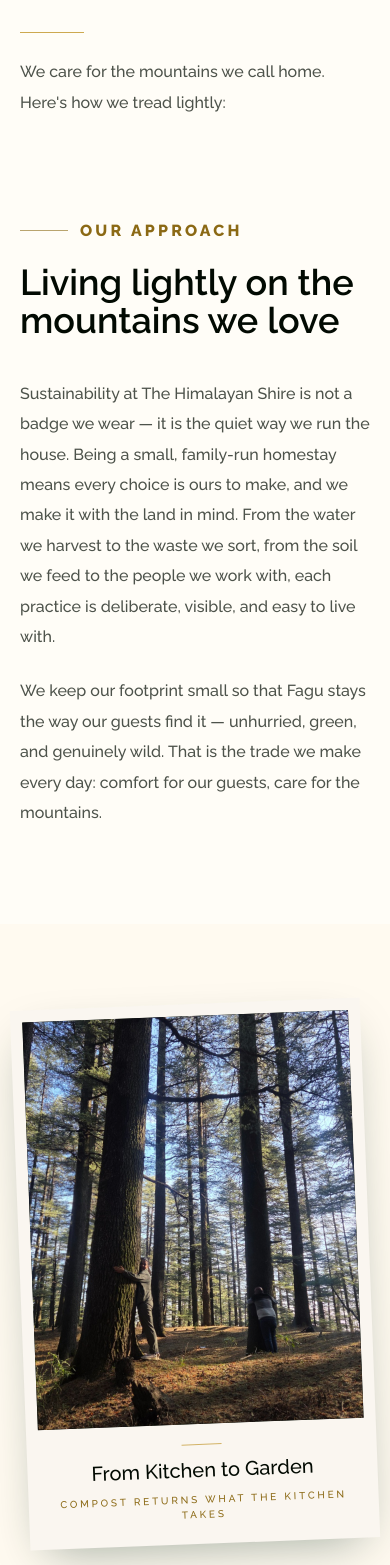
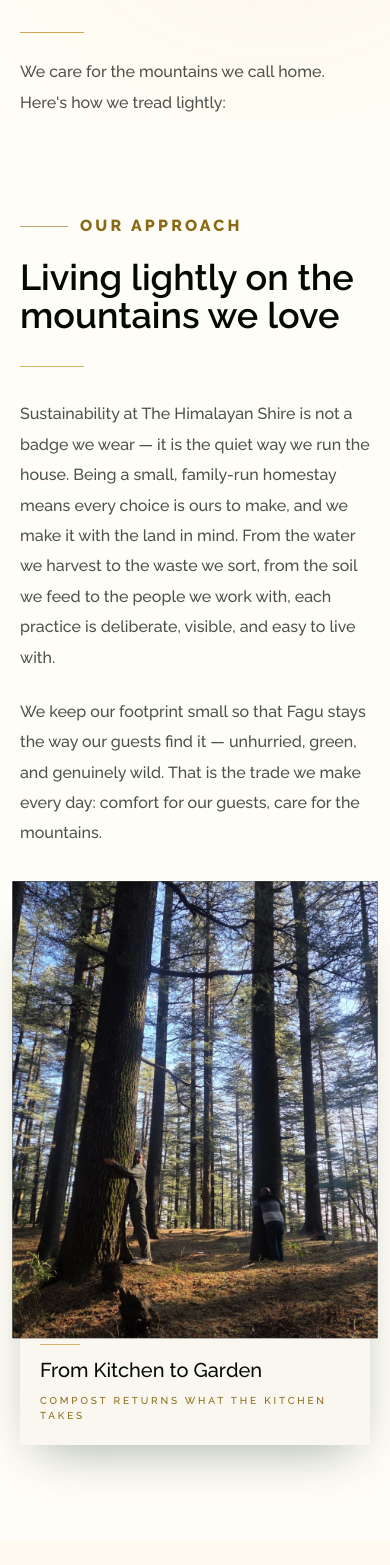
Before and after one commit to theone14122000/shire, a Next.js app: page /sustainability in a window 390 px wide. Shown: the part 432-1997 px from the top of the page. Built offline with nearby package versions, Linux system fonts and the light colour scheme; no server answers; the database is empty.

Commit message:
Make sustainability page dynamic: parallax imagery, asymmetric editorial layout, layered visual story, interactive initiatives

```diff
--- a/app/components/sustainability/SustainabilityContent.tsx
+++ b/app/components/sustainability/SustainabilityContent.tsx
@@ -1,17 +1,30 @@
 "use client";
 
-import { motion, type Variants } from "framer-motion";
+import {
+  MotionConfig,
+  motion,
+  useMotionValue,
+  useReducedMotion,
+  useScroll,
+  useTransform,
+  type Variants,
+} from "framer-motion";
 import Image from "next/image";
 import Link from "next/link";
+import { useRef } from "react";
 import { ArrowUpRight, Sprout } from "lucide-react";
 import type {
+  SustainabilityApproach,
+  SustainabilityClosing,
   SustainabilityContent,
   SustainabilityFeaturedImage,
+  SustainabilityHero,
+  SustainabilityPillar,
 } from "@/lib/sustainability-content";
 
 const fadeUp: Variants = {
   hidden: { opacity: 0, y: 24 },
-  show: { opacity: 1, y: 0, transition: { duration: 0.68, ease: [0.22, 1, 0.36, 1] } },
+  show: { opacity: 1, y: 0, transition: { duration: 0.7, ease: [0.22, 1, 0.36, 1] } },
 };
 
 const stagger: Variants = {
@@ -19,91 +32,201 @@ const stagger: Variants = {
   show: { transition: { staggerChildren: 0.1, delayChildren: 0.08 } },
 };
 
-const ROTATIONS = [-2.2, 2.4];
+/* ------------------------------------------------------------------ */
+/*  Scroll-driven helpers (same pattern as home sections)              */
+/* ------------------------------------------------------------------ */
+
+function useParallax<T extends HTMLElement>(range: [string, string]) {
+  const ref = useRef<T>(null);
+  const { scrollYProgress } = useScroll({ target: ref, offset: ["start end", "end start"] });
+  const value = useTransform(scrollYProgress, [0, 1], range);
+  const prefersReduced = useReducedMotion();
+  return { ref, y: prefersReduced ? useMotionValue(0) : value };
+}
 
 export function SustainabilityContent({ content }: { content: SustainabilityContent }) {
-  const paragraphs = content.approach.body.split("\n\n").filter(Boolean);
+  return (
+    <MotionConfig reducedMotion="user">
+      <HeroSection hero={content.hero} />
+      <ApproachSection approach={content.approach} image={content.featured[0]} />
+      <VisualStorySection image={content.featured[1]} />
+      <InitiativesSection initiatives={content.initiatives} />
+      <ClosingSection closing={content.closing} />
+    </MotionConfig>
+  );
+}
+
+/* ── 01 · Hero ── */
+
+function HeroSection({ hero }: { hero: SustainabilityHero }) {
+  const { ref, y } = useParallax(["-6%", "8%"]);
 
   return (
-    <>
-      {/* ── Hero ── */}
-      <section className="px-5 pt-24 sm:px-8 sm:pt-32 lg:px-14 lg:pt-40">
+    <section ref={ref} className="relative overflow-hidden px-5 pt-24 sm:px-8 sm:pt-32 lg:px-14 lg:pt-40">
+      <motion.div
+        aria-hidden
+        style={{ y }}
+        className="pointer-events-none absolute -right-32 -top-32 h-[30rem] w-[30rem] rounded-full bg-gold-500/[0.07] blur-[120px]"
+      />
       <motion.div
         variants={stagger}
         initial="hidden"
         animate="show"
-          className="mx-auto grid max-w-[1400px] gap-10 lg:grid-cols-[1.1fr_0.9fr] lg:items-end lg:gap-20"
+        className="relative mx-auto grid max-w-[1400px] gap-10 lg:grid-cols-[1.1fr_0.9fr] lg:items-end lg:gap-20"
       >
         <div>
           <motion.span variants={fadeUp} className="luxe-kicker text-gold-700">
-              {content.hero.kicker}
+            {hero.kicker}
           </motion.span>
           <motion.h1
             variants={fadeUp}
             className="mt-6 max-w-4xl font-display text-5xl font-semibold leading-[1.02] text-emerald-950 sm:text-6xl lg:text-7xl"
           >
-              {content.hero.heading}
+            {hero.heading}
           </motion.h1>
         </div>
         <motion.div variants={fadeUp}>
           <span className="block h-px w-16 bg-gold-600/70" />
           <p className="mt-6 max-w-xl text-base leading-[1.9] text-emerald-950/70 sm:text-lg">
-              {content.hero.intro}
+            {hero.intro}
           </p>
         </motion.div>
       </motion.div>
     </section>
+  );
+}
 
-      {/* ── Our Sustainability Approach ── */}
+/* ── 02 · Philosophy — asymmetric: content left, image bleeding right ── */
+
+function ApproachSection({
+  approach,
+  image,
+}: {
+  approach: SustainabilityApproach;
+  image: SustainabilityFeaturedImage;
+}) {
+  const { ref, y } = useParallax(["6%", "-6%"]);
+  const paragraphs = approach.body.split("\n\n").filter(Boolean);
+
+  return (
     <section className="px-5 py-24 sm:px-8 sm:py-32 lg:px-14 lg:py-40">
+      <div className="mx-auto grid max-w-[1400px] gap-14 lg:grid-cols-12 lg:gap-20">
         <motion.div
           variants={stagger}
           initial="hidden"
           whileInView="show"
-          viewport={{ once: true, amount: 0.18 }}
-          className="mx-auto grid max-w-[1400px] gap-10 lg:grid-cols-[0.7fr_1.3fr] lg:gap-20"
+          viewport={{ once: true, amount: 0.2 }}
+          className="flex flex-col justify-center lg:col-span-5"
         >
-          <motion.div variants={fadeUp}>
-            <span className="luxe-kicker text-gold-700">{content.approach.kicker}</span>
-            <h2 className="mt-5 max-w-md font-display text-4xl font-semibold leading-[1.06] text-emerald-950 sm:text-5xl">
-              {content.approach.heading}
-            </h2>
-          </motion.div>
-          <motion.div variants={fadeUp} className="max-w-[68ch] space-y-6">
+          <motion.span variants={fadeUp} className="luxe-kicker text-gold-700">
+            {approach.kicker}
+          </motion.span>
+          <motion.h2
+            variants={fadeUp}
+            className="mt-5 max-w-md font-display text-4xl font-semibold leading-[1.06] text-emerald-950 sm:text-5xl"
+          >
+            {approach.heading}
+          </motion.h2>
+          <motion.span variants={fadeUp} className="mt-8 block h-px w-16 bg-gold-600/60" />
+          <motion.div variants={fadeUp} className="mt-8 max-w-[62ch] space-y-6">
             {paragraphs.map((paragraph, index) => (
-              <p
-                key={index}
-                className="text-base leading-[1.9] text-emerald-950/70 sm:text-lg"
-              >
+              <p key={index} className="text-base leading-[1.9] text-emerald-950/70 sm:text-lg">
                 {paragraph}
               </p>
             ))}
           </motion.div>
         </motion.div>
+
+        <motion.div
+          ref={ref as React.RefObject<HTMLDivElement>}
+          initial={{ opacity: 0, scale: 0.97 }}
+          whileInView={{ opacity: 1, scale: 1 }}
+          viewport={{ once: true, amount: 0.25 }}
+          transition={{ duration: 1, ease: [0.22, 1, 0.36, 1] }}
+          className="relative lg:col-span-7"
+        >
+          <div className="bg-cream-50 p-3 pb-4 shadow-[0_18px_50px_-18px_rgba(6,40,25,0.4)] transition-shadow duration-500 hover:shadow-[0_32px_70px_-20px_rgba(6,40,25,0.5)] lg:-mr-10">
+            <motion.div
+              style={{ y, scale: 1.12 }}
+              className="relative aspect-[4/5] w-full overflow-hidden bg-emerald-950 sm:aspect-[4/4.6]"
+            >
+              <Image
+                src={image.src}
+                alt={image.title}
+                fill
+                priority
+                sizes="(max-width: 1024px) 100vw, 55vw"
+                className="object-cover"
+              />
+            </motion.div>
+            <div className="px-2 pb-1.5 pt-5 text-left">
+              <span className="mb-3 block h-px w-10 bg-gold-600/60" />
+              <p className="font-display text-xl font-semibold leading-snug text-emerald-950 sm:text-[1.35rem]">
+                {image.title}
+              </p>
+              <p className="mt-2 text-[10px] font-bold uppercase tracking-[0.28em] text-gold-700">
+                {image.caption}
+              </p>
+            </div>
+          </div>
+        </motion.div>
+      </div>
     </section>
+  );
+}
 
-      {/* ── Featured Sustainability Images (gallery-style cards) ── */}
-      <section className="bg-[#fffaf0] px-5 py-20 sm:px-8 sm:py-28 lg:px-14 lg:py-36">
+/* ── 03 · Visual story — full-width feature with layered content ── */
+
+function VisualStorySection({ image }: { image: SustainabilityFeaturedImage }) {
+  const { ref, y } = useParallax(["-8%", "8%"]);
+
+  return (
+    <section ref={ref} className="bg-[#fffaf0] px-5 py-20 sm:px-8 sm:py-28 lg:px-14 lg:py-36">
+      <div className="mx-auto max-w-[1400px]">
         <motion.div
-          variants={stagger}
+          initial={{ opacity: 0, scale: 0.98 }}
+          whileInView={{ opacity: 1, scale: 1 }}
+          viewport={{ once: true, amount: 0.2 }}
+          transition={{ duration: 1, ease: [0.22, 1, 0.36, 1] }}
+          className="relative bg-cream-50 p-3 pb-4 shadow-[0_18px_50px_-18px_rgba(6,40,25,0.4)] transition-shadow duration-500 hover:shadow-[0_32px_70px_-20px_rgba(6,40,25,0.5)] sm:p-4"
+        >
+          <div className="relative aspect-[16/10] w-full overflow-hidden bg-emerald-950 sm:aspect-[16/8] lg:aspect-[21/9]">
+            <motion.div style={{ y, scale: 1.12 }} className="absolute inset-0">
+              <Image
+                src={image.src}
+                alt={image.title}
+                fill
+                sizes="(max-width: 1024px) 100vw, 90vw"
+                className="object-cover"
+              />
+            </motion.div>
+          </div>
+
+          <motion.div
+            variants={fadeUp}
             initial="hidden"
             whileInView="show"
-          viewport={{ once: true, amount: 0.12 }}
-          className="mx-auto grid max-w-[1400px] gap-12 md:grid-cols-2 md:gap-10 lg:gap-16"
+            viewport={{ once: true, amount: 0.5 }}
+            className="relative z-10 mx-auto mt-6 w-full max-w-md bg-emerald-950 px-6 py-6 text-center text-cream-50 shadow-[0_18px_50px_-18px_rgba(6,40,25,0.55)] sm:-mt-14 sm:px-10 sm:py-8 lg:-mt-20"
           >
-          {content.featured.map((image, index) => (
-            <motion.div
-              key={image.src}
-              variants={fadeUp}
-              className={index === 1 ? "md:mt-16" : ""}
-            >
-              <FeaturedCard image={image} index={index} />
+            <span className="mx-auto mb-4 block h-px w-10 bg-gold-400/80" />
+            <p className="font-display text-xl font-semibold leading-snug sm:text-2xl">
+              {image.title}
+            </p>
+            <p className="mt-2.5 text-[10px] font-bold uppercase tracking-[0.28em] text-gold-300">
+              {image.caption}
+            </p>
           </motion.div>
-          ))}
         </motion.div>
+      </div>
     </section>
+  );
+}
 
-      {/* ── Sustainability Initiatives ── */}
+/* ── 04 · Initiatives — editorial numbered rows with micro-interactions ── */
+
+function InitiativesSection({ initiatives }: { initiatives: SustainabilityPillar[] }) {
+  return (
     <section className="px-5 py-24 sm:px-8 sm:py-32 lg:px-14 lg:py-40">
       <motion.div
         variants={stagger}
@@ -112,18 +235,21 @@ export function SustainabilityContent({ content }: { content: SustainabilityCont
         viewport={{ once: true, amount: 0.08 }}
         className="mx-auto max-w-[1400px]"
       >
-          {content.initiatives.map((initiative, index) => (
+        {initiatives.map((initiative, index) => (
           <motion.div
             key={`${initiative.title}-${index}`}
             variants={fadeUp}
             className="group grid gap-6 border-t border-emerald-900/15 py-10 last:border-b lg:grid-cols-[0.45fr_0.55fr] lg:gap-16"
           >
-              <h3 className="flex items-baseline gap-5">
+            <h3 className="flex items-baseline gap-5 transition-transform duration-500 group-hover:translate-x-2">
               <span className="font-display text-sm font-semibold text-gold-700 transition-colors duration-300 group-hover:text-gold-600">
                 {String(index + 1).padStart(2, "0")}
               </span>
+              <span className="relative">
                 <span className="font-display text-lg font-semibold leading-snug text-emerald-950 transition-colors duration-300 group-hover:text-emerald-800 sm:text-xl lg:text-2xl">
                   {initiative.title}
+                </span>
+                <span className="absolute -bottom-1.5 left-0 block h-px w-0 bg-gold-600/70 transition-all duration-500 group-hover:w-full" />
               </span>
             </h3>
             <p className="max-w-[72ch] text-base font-bold leading-[1.8] text-emerald-950/70 sm:text-[1.0625rem]">
@@ -133,72 +259,58 @@ export function SustainabilityContent({ content }: { content: SustainabilityCont
         ))}
       </motion.div>
     </section>
+  );
+}
 
-      {/* ── Closing Statement / CTA ── */}
-      <section className="bg-emerald-950 px-5 py-24 text-center text-cream-50 sm:px-8 sm:py-32 lg:px-14">
+/* ── 05 · Commitment / CTA ── */
+
+function ClosingSection({ closing }: { closing: SustainabilityClosing }) {
+  const { ref, y } = useParallax(["-8%", "8%"]);
+
+  return (
+    <section
+      ref={ref}
+      className="relative overflow-hidden bg-emerald-950 px-5 py-24 text-center text-cream-50 sm:px-8 sm:py-32 lg:px-14"
+    >
+      <motion.div
+        aria-hidden
+        style={{ y }}
+        className="pointer-events-none absolute -left-32 top-1/2 h-[26rem] w-[26rem] -translate-y-1/2 rounded-full bg-gold-500/[0.06] blur-[120px]"
+      />
+      <motion.div
+        aria-hidden
+        style={{ y }}
+        className="pointer-events-none absolute -right-32 top-1/2 h-[26rem] w-[26rem] -translate-y-1/2 rounded-full bg-emerald-500/[0.08] blur-[120px]"
+      />
       <motion.div
         variants={stagger}
         initial="hidden"
         whileInView="show"
         viewport={{ once: true, amount: 0.3 }}
-          className="mx-auto max-w-3xl"
+        className="relative mx-auto max-w-3xl"
       >
         <motion.span variants={fadeUp} className="luxe-kicker justify-center text-gold-300">
-            {content.closing.kicker}
+          {closing.kicker}
         </motion.span>
         <motion.h2
           variants={fadeUp}
           className="mt-7 font-display text-4xl font-semibold leading-[1.08] text-cream-50 sm:text-5xl"
         >
-            {content.closing.heading}
+          {closing.heading}
         </motion.h2>
         <motion.p
           variants={fadeUp}
           className="mx-auto mt-7 max-w-xl text-base leading-[1.85] text-cream-100/70 sm:text-lg"
         >
-            {content.closing.body}
+          {closing.body}
         </motion.p>
         <motion.div variants={fadeUp}>
           <Link href="/contact" className="luxe-button mt-10">
-              {content.closing.ctaLabel}
+            {closing.ctaLabel}
             <ArrowUpRight size={15} strokeWidth={1.8} />
           </Link>
         </motion.div>
       </motion.div>
     </section>
-    </>
   );
 }
-
-function FeaturedCard({ image, index }: { image: SustainabilityFeaturedImage; index: number }) {
-  return (
-    <motion.div
-      whileHover={{ rotate: 0, scale: 1.03, zIndex: 20 }}
-      style={{ rotate: ROTATIONS[index % ROTATIONS.length] }}
-      transition={{ duration: 0.5, ease: [0.22, 1, 0.36, 1] }}
-      className="group"
-    >
-      <div className="bg-cream-50 p-3 pb-4 shadow-[0_18px_50px_-18px_rgba(6,40,25,0.4)] transition-shadow duration-500 hover:shadow-[0_32px_70px_-20px_rgba(6,40,25,0.5)]">
-        <div className="relative aspect-[4/5] w-full overflow-hidden bg-emerald-950">
-          <Image
-            src={image.src}
-            alt={image.title}
-            fill
-            priority={index === 0}
-            sizes="(max-width: 768px) 100vw, 50vw"
-            className="object-cover transition-transform duration-[1.2s] ease-out group-hover:scale-110"
-          />
-        </div>
-        <div className="px-2 pb-1.5 pt-5 text-center">
-          <span className="mx-auto mb-3 block h-px w-10 bg-gold-600/60" />
-          <p className="font-display text-xl font-semibold leading-snug text-emerald-950 sm:text-[1.35rem]">
-            {image.title}
-          </p>
-          <p className="mt-2 text-[10px] font-bold uppercase tracking-[0.28em] text-gold-700">
-            {image.caption}
-          </p>
-        </div>
-      </div>
-    </motion.div>
-  );
-}
--- a/app/sustainability/page.tsx
+++ b/app/sustainability/page.tsx
@@ -11,7 +11,7 @@ export default async function SustainabilityPage() {
   const content = mergeSustainability(db as Record<string, unknown> | null | undefined);
 
   return (
-    <main className="min-h-screen bg-[#fffdf7] font-sans text-emerald-950 selection:bg-gold-200/30">
+    <main className="min-h-screen overflow-x-clip bg-[#fffdf7] font-sans text-emerald-950 selection:bg-gold-200/30">
       <SiteNav />
       <SustainabilityView content={content} />
       <SiteFooter />
```
Lines whose indentation alone changed are shown as unchanged.
